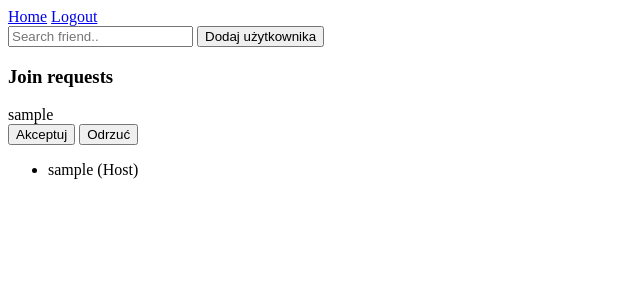
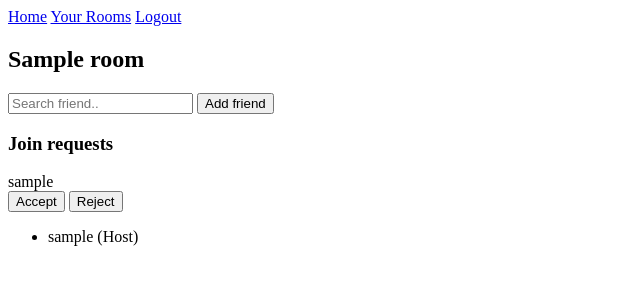
Before and after one commit to kaczyburar/match-a-movie, a Django app: page /rooms/1/ in a window 1280 px wide. Shown: the top 300 px of the page, without its empty margins (0-640 px from the left). Run offline with Django 5.2, Linux system fonts and the light colour scheme; a user stored in the database is signed in; tables that the repository leaves empty hold one stand-in row (values such as "Sample post").

Commit message:
Refactoring

```diff
--- a/rooms/views.py
+++ b/rooms/views.py
@@ -152,4 +152,8 @@
     login_url = '/accounts/login/'
     redirect_field_name = 'next'
     def get(self, request):
-        return render(request, 'room_browse.html')
+        user_rooms = Room.objects.filter(members=request.user)
+        context = {
+            'user_rooms': user_rooms
+        }
+        return render(request, 'room_browse.html', context)
--- a/templates/links.html
+++ b/templates/links.html
@@ -1,6 +1,8 @@
 <div>
     <a href="{% url 'home' %}">Home</a>
+
     {% if user.is_authenticated %}
-    <a href="{% url 'logout' %}">Logout</a>
+        <a href="{% url 'browse' %}">Your Rooms</a>
+        <a href="{% url 'logout' %}">Logout</a>
     {% endif %}
 </div>
--- a/templates/room_detail.html
+++ b/templates/room_detail.html
@@ -1,12 +1,13 @@
 {% extends 'nav_bar.html' %}
 {% load static %}
 {% block content %}
+<h2> {{ room.name }}</h2>
 
 <form method="post">
     {% csrf_token %}
     <input type="hidden" id="room-pk" value="{{ room.pk }}">
     <input type='text' name='search_name' id='search_name' placeholder='Search friend..'>
-    <button type="submit">Dodaj użytkownika</button>
+    <button type="submit">Add friend</button>
 </form>
 
 <div id="search-results" style="display: none;"></div>
@@ -21,8 +22,8 @@
             <form method="post">
                 {% csrf_token %}
                 <input type="hidden" name="join_request_id" value="{{ join_request.id }}">
-                <button type="submit" name="action" value="accept">Akceptuj</button>
-                <button type="submit" name="action" value="reject">Odrzuć</button>
+                <button type="submit" name="action" value="accept">Accept</button>
+                <button type="submit" name="action" value="reject">Reject</button>
             </form>
         </div>
         {% endfor %}
```
Also changed, not shown: templates/room_browse.html (+15 -1 lines).
